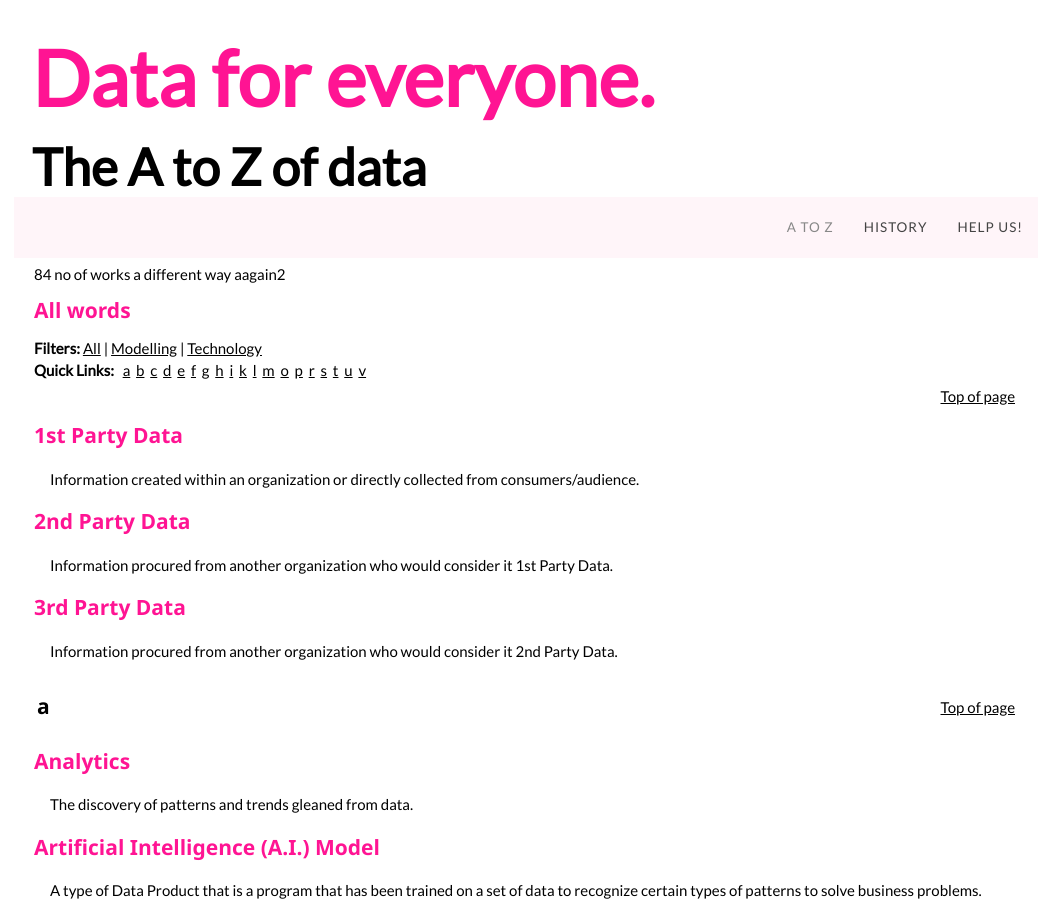
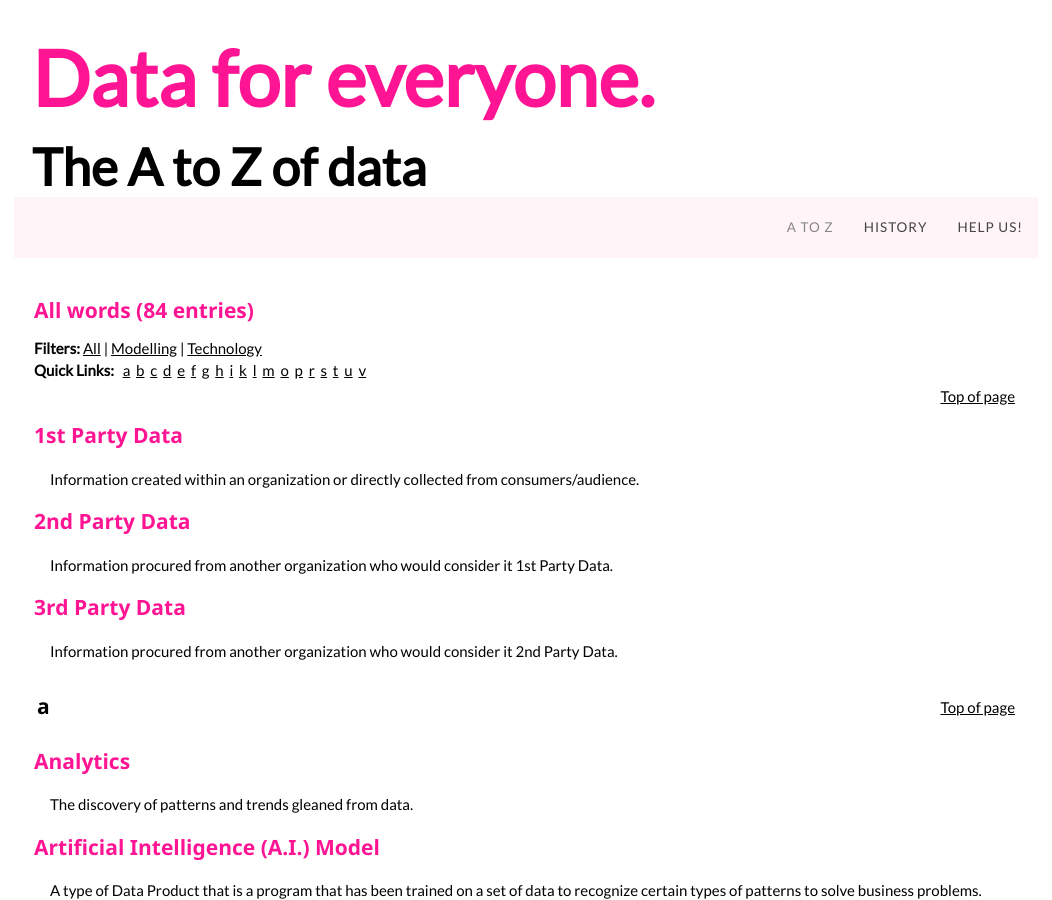
Before and after one commit to unleashyourdata/open_data_glossary, a Jekyll site: the page built from index.html, in a window 1280 px wide and 900 px high. Shown: the whole window, without its empty margins (114-1166 px from the left). Built offline with Jekyll 4.4.1, drawn with Linux system fonts in a browser that asks for light colours.

Commit message:
Update include_glossary_filter.html

```diff
--- a/_includes/include_glossary_filter.html
+++ b/_includes/include_glossary_filter.html
@@ -5,9 +5,9 @@
     {% assign filter_group = site.data.glossary.glossary | group_by: 'letter_id' | sort: 'name' %}
     {% assign words = site.data.glossary.glossary %}
 
-    {{ words | size }} no of works a different way aagain2
 
-    </br><h3>{{include.tag  | capitalize}} words</h3>
+
+    </br><h3>{{include.tag  | capitalize}} words ({{ words | size }} entries)</h3>
     {% include include_filters.html %}
     {% include include_quick_links.html %}
 
@@ -36,7 +36,7 @@
 {% assign filter_level = site.data.glossary.glossary | where_exp: "item", "item.tags contains include.tag" %}
 {% assign filter_group = filter_level | group_by: 'letter_id' | sort: 'name' %}
 
-    </br><h3>{{include.tag  | capitalize}} words</h3>
+     </br><h3>{{include.tag  | capitalize}} words ({{ filter_level | size }} entries)</h3>
     {% include include_filters.html %}
     {% include include_quick_links.html %}
 
```
